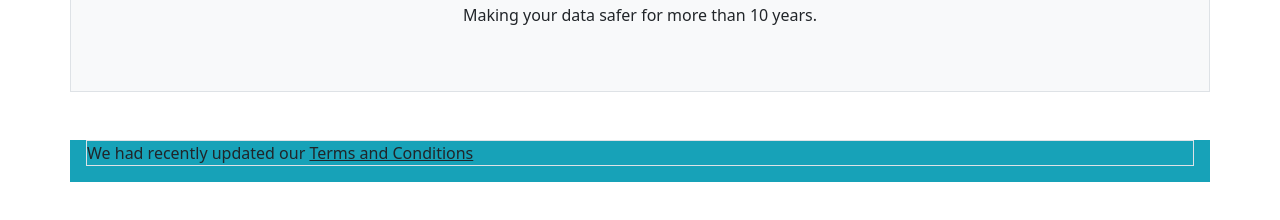
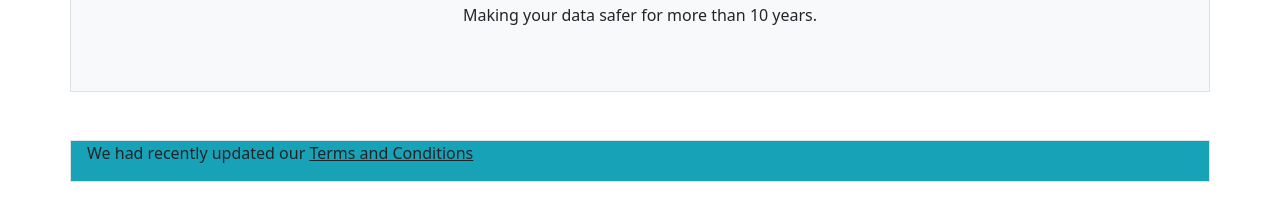
Before and after one commit to vojjtech/bootstrapDV, a plain HTML site: page index.html in a window 1280 px wide. Shown: the part 198-418 px from the top of the page. Drawn offline with nearby package versions, Linux system fonts and the light colour scheme.

Commit message:
Update index.html

```diff
--- a/index.html
+++ b/index.html
@@ -44,10 +44,10 @@
     </div>
   </section>
 
-  <section class="container my-5 bg-info">
+  <section class="container my-5 bg-info border">
     <div class="row">
         <div class="col-md-12">
-            <p class="border">We had recently updated our <a href="#" class="text-underline-hover text-body"> Terms and Conditions</a></p>
+            <p>We had recently updated our <a href="#" class="text-underline-hover text-body"> Terms and Conditions</a></p>
         </div>
     </div>
   </section>
```
